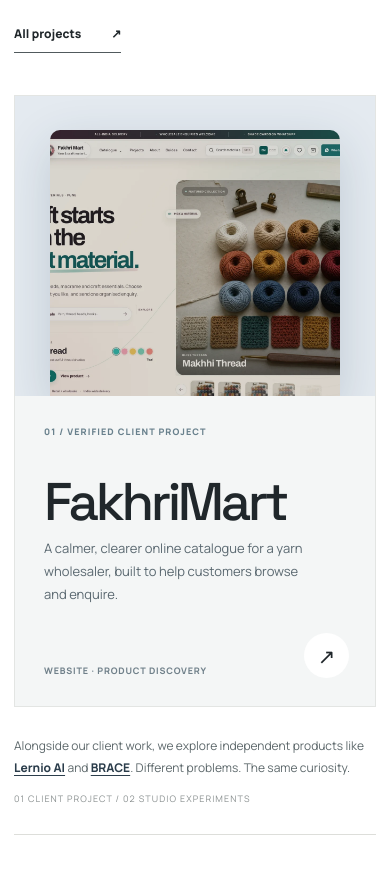
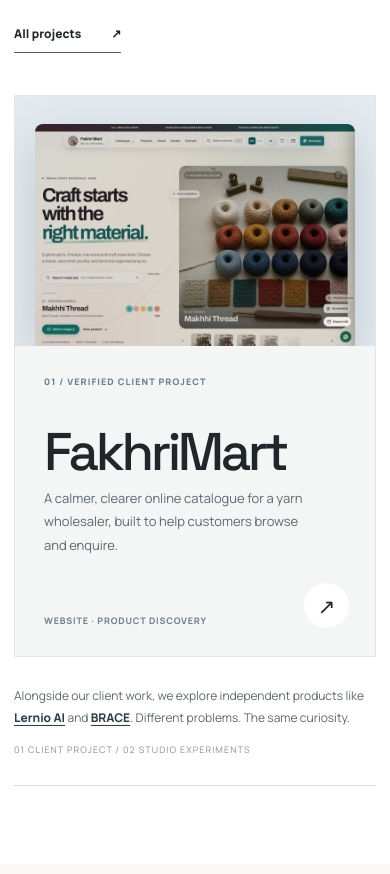
Before and after one commit to GYASH28/new-agency-website-, a website: page index.html in a window 390 px wide. Shown: the part 1611-2485 px from the top of the page. Drawn offline with Linux system fonts and the light colour scheme.

Commit message:
polish: preserve complete client screenshot in mobile work feature

```diff
--- a/styles/site.css
+++ b/styles/site.css
@@ -446,3 +446,9 @@
 .principles-grid article:nth-child(2){border-right:0}
 .principles-grid h3{font-size:clamp(27px,3vw,34px)}
 }
+
+/* Final screenshot review: preserve the integrity of the real client screenshot. */
+@media(max-width:760px){
+.featured-image{height:auto;min-height:240px;display:flex;align-items:flex-end;padding:28px 20px 0}
+.featured-image img{display:block;width:100%;height:auto;object-fit:contain;object-position:left top;border-radius:8px 8px 0 0}
+}
```
